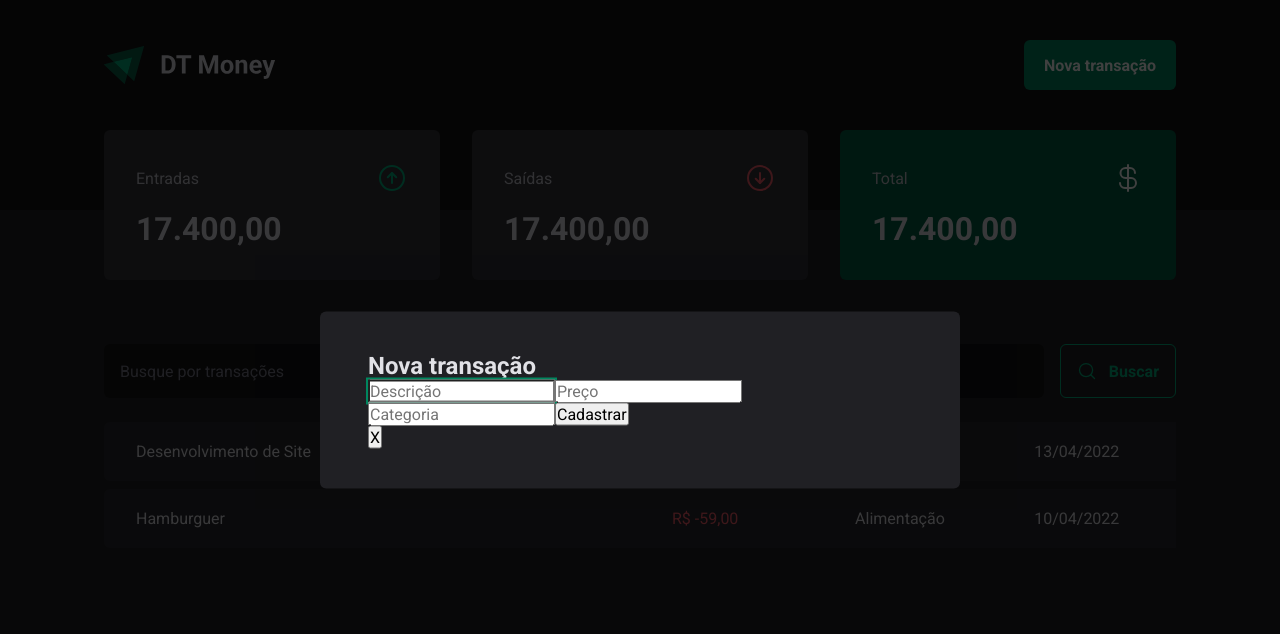
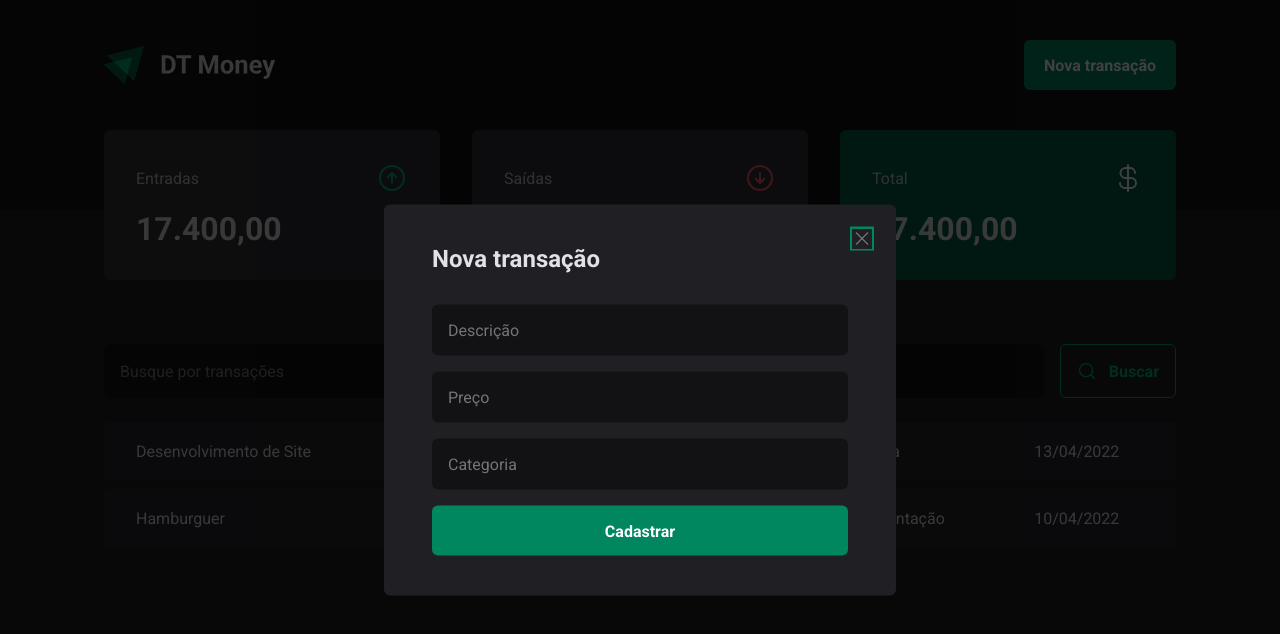
Before and after one commit to gomes-leonardo/dt-money, a React (Vite) app: page / in a window 1280 px wide. Both pictures are taken after a click on the button "Nova transação". Shown: the top 634 px of the page. Built offline with nearby package versions, Linux system fonts and the light colour scheme; the HTML template or start-up script is replaced by a standard one.

Commit message:
style: css modal and framer motion transition

```diff
--- a/package.json
+++ b/package.json
@@ -12,6 +12,7 @@
   "dependencies": {
     "@radix-ui/react-dialog": "^1.0.5",
     "@types/styled-components": "^5.1.34",
+    "framer-motion": "^11.0.5",
     "phosphor-react": "^1.4.1",
     "react": "^18.2.0",
     "react-dom": "^18.2.0",
--- a/src/components/NewTransactionModal/index.tsx
+++ b/src/components/NewTransactionModal/index.tsx
@@ -1,22 +1,33 @@
 import * as Dialog from '@radix-ui/react-dialog'
-import { Content, Overlay } from './styles'
+import { motion } from 'framer-motion'
+import { CloseButton, Content, Overlay } from './styles'
+import { X } from 'phosphor-react'
 
 const NewTransactionModal = () => {
   return (
     <Dialog.Portal>
       <Overlay>
+        <motion.div
+          initial={{ opacity: 0 }}
+          animate={{ opacity: 1 }}
+          exit={{ opacity: 0 }}
+          transition={{ duration: 0.3 }}
+        >
           <Content>
             <Dialog.Title>Nova transação</Dialog.Title>
+            <CloseButton>
+              <X size={20} />
+            </CloseButton>
 
             <form action="">
-            <input type="text" placeholder="Descrição" required />
+              <input type="text" placeholder="Descrição" required />
               <input type="number" placeholder="Preço" required />
               <input type="text" placeholder="Categoria" required />
 
               <button type="submit">Cadastrar</button>
             </form>
-          <Dialog.Close>X</Dialog.Close>
           </Content>
+        </motion.div>
       </Overlay>
     </Dialog.Portal>
   )
--- a/src/components/NewTransactionModal/styles.ts
+++ b/src/components/NewTransactionModal/styles.ts
@@ -18,4 +18,46 @@ export const Content = styled(Dialog.Content)`
   top: 50%;
   left: 50%;
   transform: translate(-50%, -50%);
+
+  form {
+    margin-top: 2rem;
+    display: flex;
+    flex-direction: column;
+    gap: 1rem;
+  }
+
+  input {
+    border-radius: 6px;
+    border: 0;
+    background: ${(props) => props.theme['gray-900']};
+    color: ${(props) => props.theme['gray-300']};
+    padding: 1rem;
+  }
+
+  button[type='submit'] {
+    height: 50px;
+    border: 0;
+    background: ${(props) => props.theme['green-500']};
+    color: ${(props) => props.theme.white};
+    font-weight: bold;
+    padding: 0 1.25rem;
+    border-radius: 6px;
+    cursor: pointer;
+
+    &:hover {
+      background: ${(props) => props.theme['green-700']};
+      transition: background-color 0.2s;
+    }
+  }
 `
+
+export const CloseButton = styled(Dialog.Close)`
+  position: absolute;
+  background: transparent;
+  border: 0;
+  top: 1.5rem;
+  right: 1.5rem;
+  line-height: 0;
+  cursor: pointer;
+  color: ${(props) => props.theme['gray-500']};
+`
```
Also changed, not shown: 1 other file (tests, documents, lock files or other folders). Lines whose indentation alone changed are shown as unchanged.
